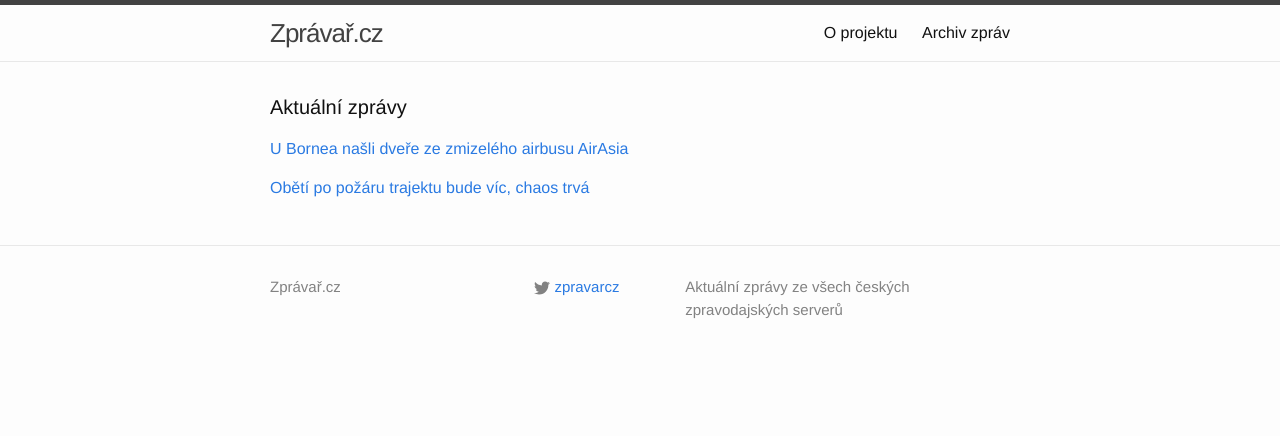
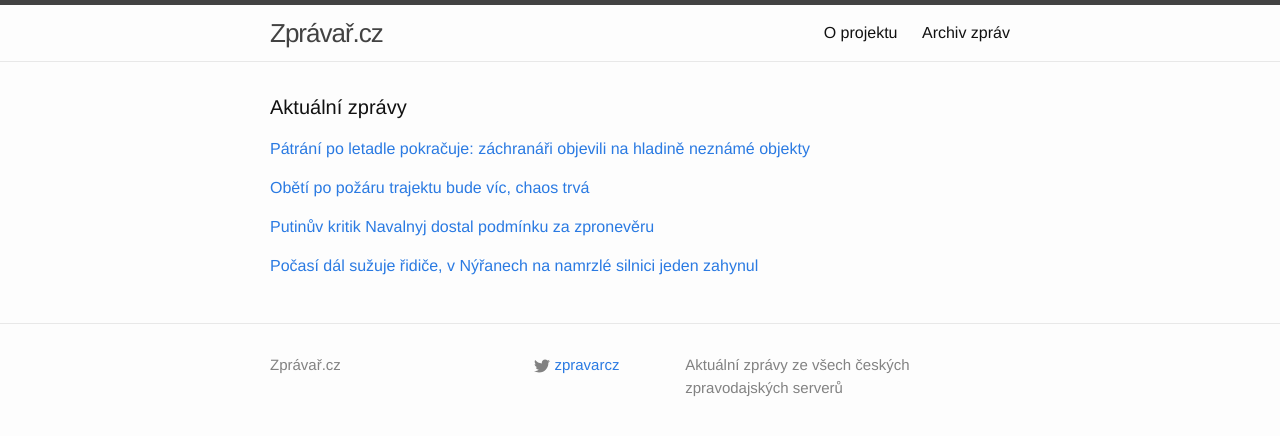
Before and after one commit to adliska/zpravar, a Jekyll site: the page built from index.html, in a window 1280 px wide. Shown: the top 436 px of the page. Built offline with Jekyll 4.4.1, drawn with Linux system fonts in a browser that asks for light colours.

Commit message:
zpravar news update

```diff
--- a/index.html
+++ b/index.html
@@ -5,9 +5,10 @@ layout: default
 <div class="home">
     <h1 class="page-heading">Aktuální zprávy</h1>
 
-<p><a href="javascript:;" onclick="toggle_visibility('zpravy0')">U Bornea našli dveře ze zmizelého airbusu AirAsia </a></p>
+<p><a href="javascript:;" onclick="toggle_visibility('zpravy0')">Pátrání po letadle pokračuje: záchranáři objevili na hladině neznámé objekty </a></p>
 <div id="zpravy0" style="display:none">
 <ul>
+<li><a href=http://www.lidovky.cz/patrani-po-letadle-pokracuje-zachranari-objevily-na-hladine-objekty-11h-/zpravy-svet.aspx?c=A141230_082144_ln_zahranici_hm>Pátrání po letadle pokračuje: záchranáři objevili na hladině neznámé objekty  - www.lidovky.cz</a></li>
 <li><a href=http://www.novinky.cz/zahranicni/svet/357442-u-bornea-nasli-dvere-ze-zmizeleho-airbusu-airasia.html>U Bornea našli dveře ze zmizelého airbusu AirAsia  - www.novinky.cz</a></li>
 <li><a href=http://www.ceskenoviny.cz/zpravy/zpravy/pri-patrani-po-indoneskem-letadle-nalezeny-nezname-trosky/1163385>Při pátrání po indonéském letadle nalezeny neznámé trosky  - www.ceskenoviny.cz</a></li>
 <li><a href=http://zpravy.aktualne.cz/zahranici/patrani-po-zmizelem-letadle-na-ostrove-zahledli-kour/r~e0ce3f928fea11e49e4b0025900fea04/>Pátrání po zmizelém letadle: Na ostrově zahlédli kouř - zpravy.aktualne.cz</a></li>
@@ -27,4 +28,21 @@ layout: default
 <li><a href=http://www.ceskenoviny.cz/zpravy/zpravy/skutecny-pocet-lidi-na-italskem-trajektu-neni-znam-chaos-trva/1163378>Skutečný počet lidí na italském trajektu není znám, chaos trvá - www.ceskenoviny.cz</a></li>
 <li><a href=http://www.rozhlas.cz/_zprava/desitky-zachranenych-z-italskeho-trajektu-nebyly-na-seznamu-pasazeru--1437690>Desítky zachráněných z italského trajektu nebyly na seznamu pasažérů - www.rozhlas.cz</a></li>
 </ul>
+</div><p><a href="javascript:;" onclick="toggle_visibility('zpravy2')">Putinův kritik Navalnyj dostal podmínku za zpronevěru</a></p>
+<div id="zpravy2" style="display:none">
+<ul>
+<li><a href=http://www.novinky.cz/zahranicni/evropa/357447-putinuv-kritik-navalnyj-dostal-podminku-za-zproneveru.html>Putinův kritik Navalnyj dostal podmínku za zpronevěru - www.novinky.cz</a></li>
+<li><a href=http://zahranicni.ihned.cz/rusko/c1-63313570-putinuv-kritik-alexej-navalnyj-dostal-podmineny-3-a-pul-lety-trest>Putinův kritik Alexej Navalnyj dostal podmíněný 3 a půl letý trest - zahranicni.ihned.cz</a></li>
+<li><a href=http://www.rozhlas.cz/_zprava/znamy-putinuv-kritik-navalnyj-dostal-za-udajnou-zproneveru-podminku--1437709>Známý Putinův kritik Navalnyj dostal za údajnou zpronevěru podmínku - www.rozhlas.cz</a></li>
+<li><a href=http://echo24.cz/a/iVhQe>Putinův kritik Alexej Navalnyj dostal podmíněný 3,5letý trest - echo24.cz</a></li>
+<li><a href=http://zpravy.idnes.cz/rusko-navalnyj-yves-rocher-df2-/zahranicni.aspx?c=A141230_075954_zahranicni_aha>Putinův nejznámější kritik Navalnyj dostal tři a půl roku nepodmíněně - zpravy.idnes.cz</a></li>
+<li><a href=http://zpravy.aktualne.cz/zahranici/trest-za-kritiku-putina-navalnyj-dostal-podminku-3-5-roku/r~aacda5488ff111e49e4b0025900fea04/>Trest za kritiku Putina: Navalnyj dostal podmínku 3,5 roku - zpravy.aktualne.cz</a></li>
+</ul>
+</div><p><a href="javascript:;" onclick="toggle_visibility('zpravy3')">Počasí dál sužuje řidiče, v Nýřanech na namrzlé silnici jeden zahynul</a></p>
+<div id="zpravy3" style="display:none">
+<ul>
+<li><a href=http://zpravy.idnes.cz/na-silnicich-to-klouze-a-na-horach-muze-snezit-fog-/domaci.aspx?c=A141230_082130_domaci_jpl>Počasí dál sužuje řidiče, v Nýřanech na namrzlé silnici jeden zahynul - zpravy.idnes.cz</a></li>
+<li><a href=http://www.lidovky.cz/pozor-na-silnicich-ledovka-a-snehove-jazyky-komplikuji-dopravu-psh-/zpravy-domov.aspx?c=A141230_074957_ln_domov_hm>Pozor na silnicích. Ledovka a sněhové jazyky komplikují dopravu  - www.lidovky.cz</a></li>
+<li><a href=http://www.ceskenoviny.cz/zpravy/zpravy/na-jihu-cech-komplikuje-dopravu-ledovka-v-libereckem-kraji-snezi/1163391>Na jihu Čech komplikuje dopravu ledovka, v Libereckém kraji sněží - www.ceskenoviny.cz</a></li>
+</ul>
 </div></div>
```
